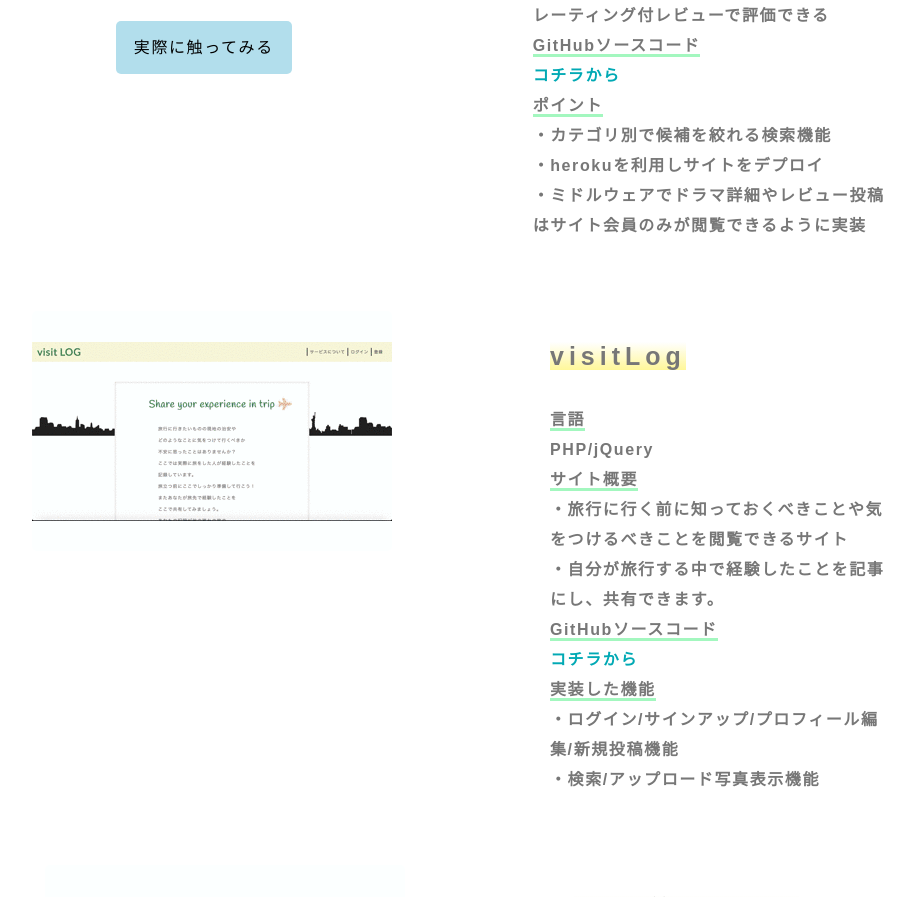
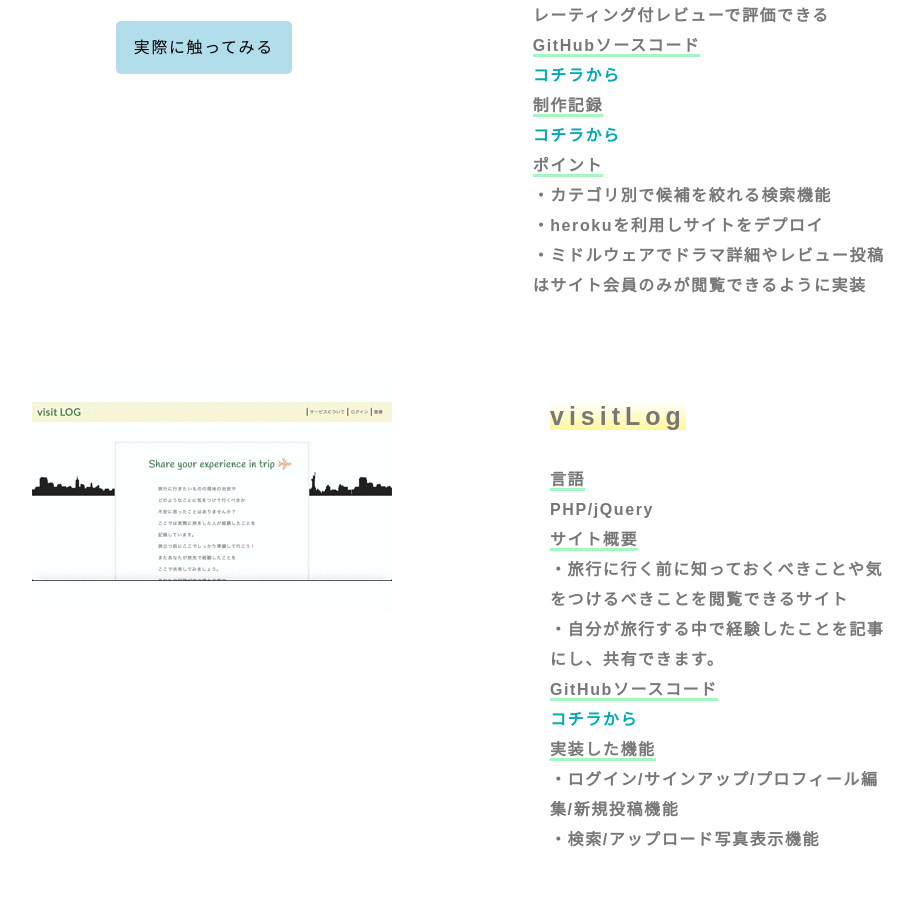
Before and after one commit to hiro0611/introduction_portfolio, a website: page index.html in a window 1280 px wide. Shown: the part 3703-4600 px from the top of the page, without its empty margins (205-1119 px from the left). Drawn offline with nearby package versions, Linux system fonts and the light colour scheme.

Commit message:
add 制作記録 at portfolio

```diff
--- a/index.html
+++ b/index.html
@@ -182,8 +182,8 @@
           </p>
           <h3>GitHubソースコード</h3><br>
           <a href="https://github.com/hiro0611/dramasquare">コチラから</a><br>
-          <!--<h3>制作記録</h3><br>-->
-          <!--<a href="https://github.com/hiro0611/dramasquare">コチラから</a><br>-->
+          <h3>制作記録</h3><br>
+          <a href="https://note.com/hiro_studylog/n/n7a9c2df70567">コチラから</a><br>
           <h3>ポイント</h3>
           <p>・カテゴリ別で候補を絞れる検索機能<br>
             ・herokuを利用しサイトをデプロイ<br>
```
